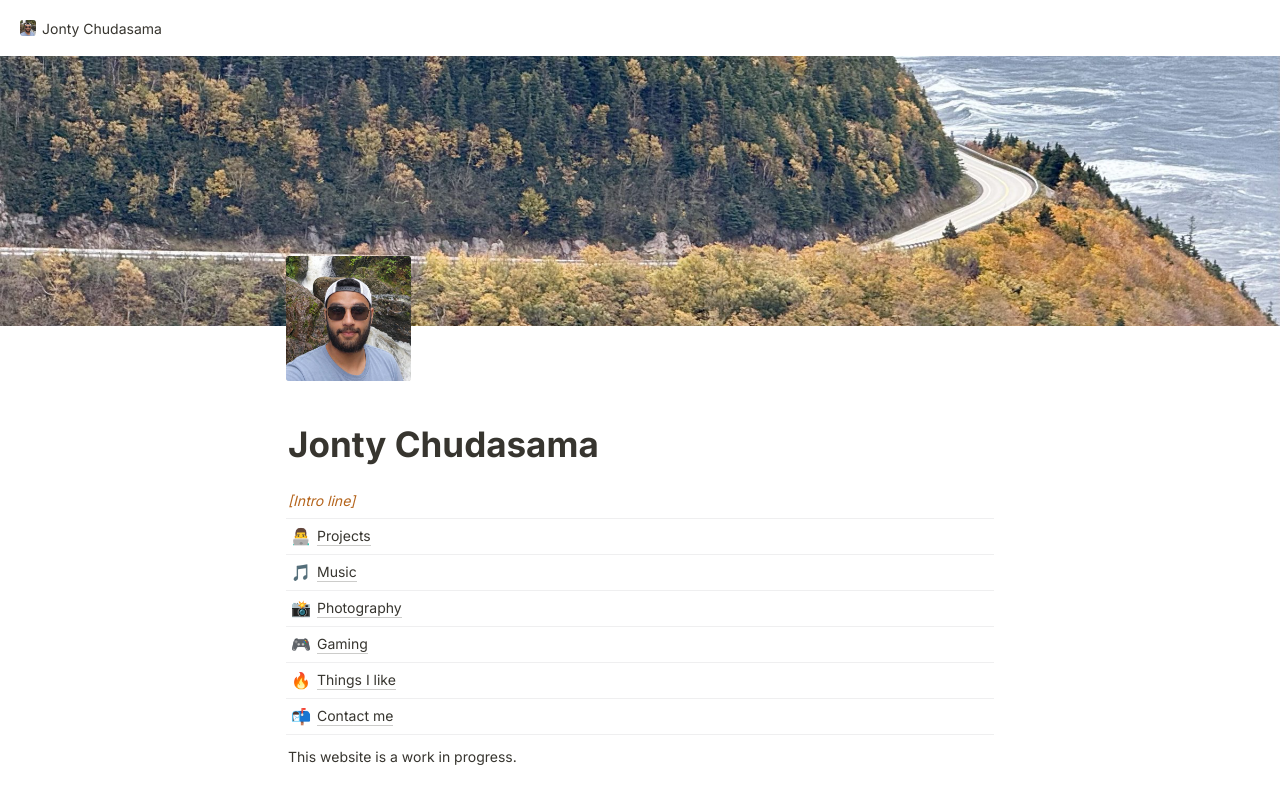
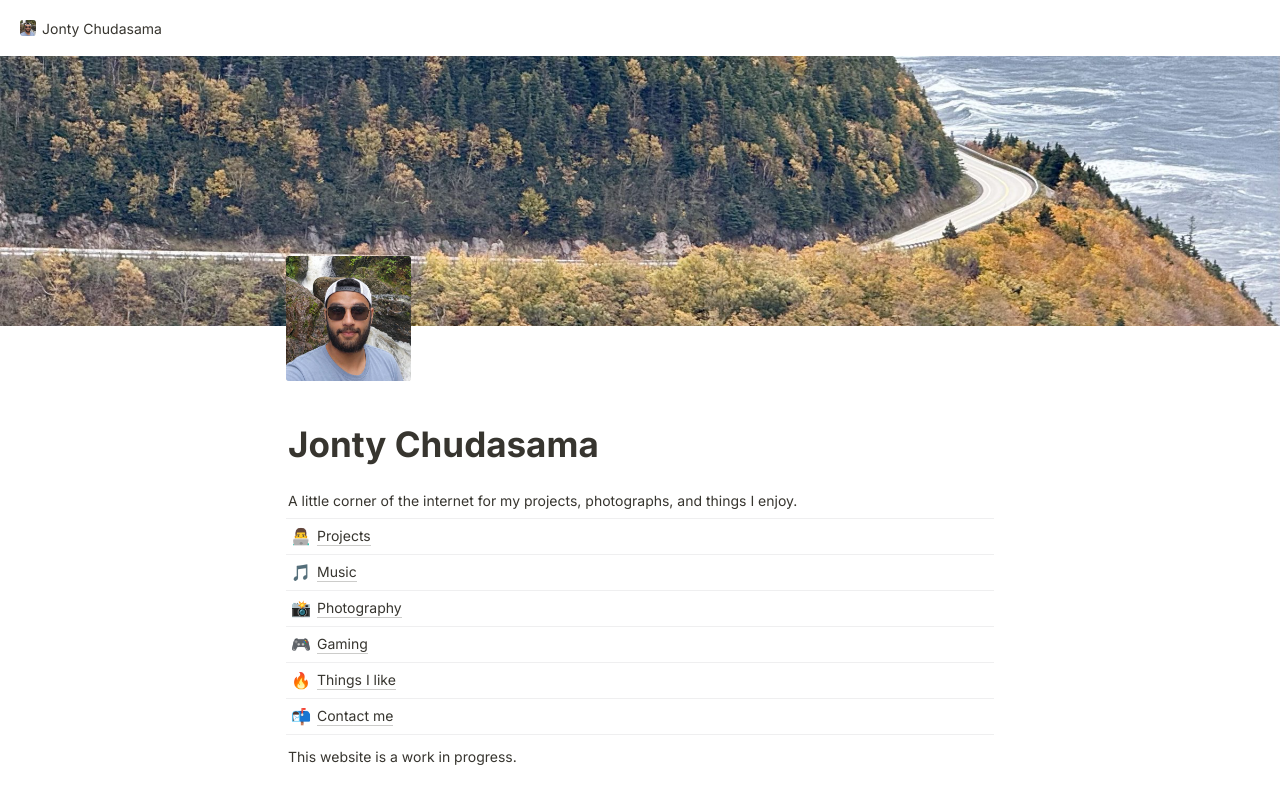
Before and after one commit to Jonty-9099/jonty-site, a plain HTML site: page index.html in a window 1280 px wide. Drawn offline with Linux system fonts and the light colour scheme.

Commit message:
Add welcoming homepage introduction

```diff
--- a/index.html
+++ b/index.html
@@ -4,7 +4,7 @@
 <main class="wrap">
 <div class="avatar in"><img src="img/profile.jpg?v=8" alt="Jonty Chudasama"></div>
 <h1 class="in">Jonty Chudasama</h1>
-<p class="ph in">[Intro line]</p>
+<p class="in">A little corner of the internet for my projects, photographs, and things I enjoy.</p>
 <div class="pages in"><hr>
 <a class="pg" href="projects.html"><span class="e">👨‍💻</span><u>Projects</u></a><hr>
 <a class="pg" href="music.html"><span class="e">🎵</span><u>Music</u></a><hr>
```
